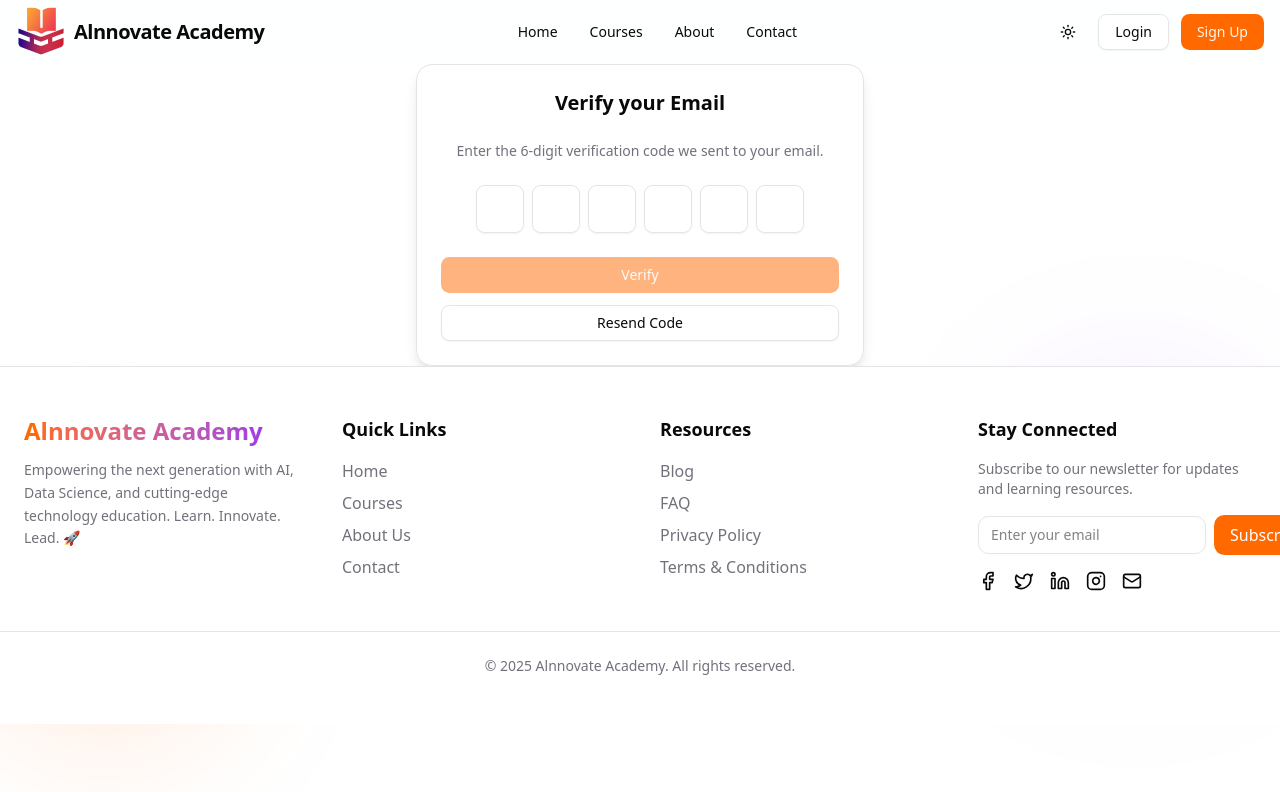
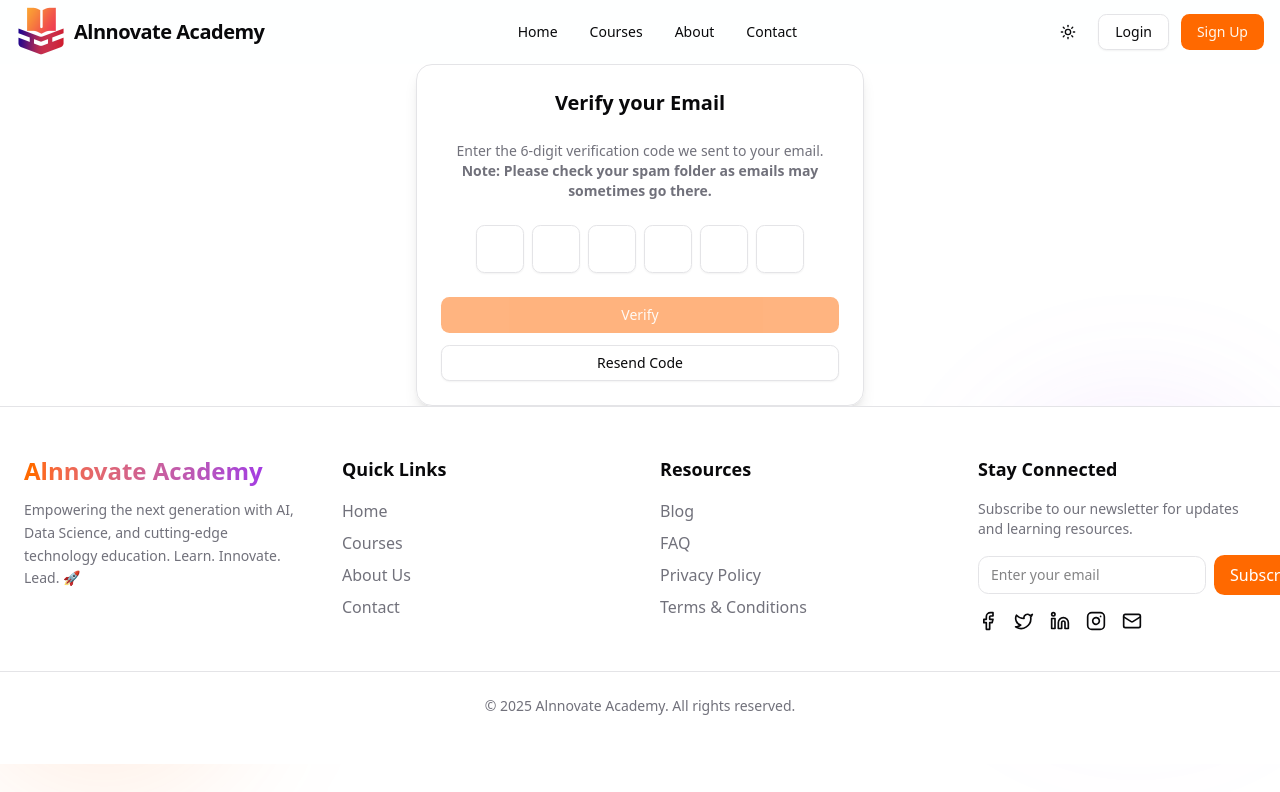
Before and after one commit to XRS5548/alnnovate-academy, a Next.js app: page /signup/verify in a window 1280 px wide. Shown: the top 792 px of the page. Built offline with nearby package versions, Linux system fonts and the light colour scheme; a web font is replaced by a local one.

Commit message:
span infomation on email send

```diff
--- a/components/admin/VerifyEmailForm.tsx
+++ b/components/admin/VerifyEmailForm.tsx
@@ -110,6 +110,8 @@ export default function VerifyEmailBox({ email }: { email: string }) {
       <h2 className="text-xl font-semibold">Verify your Email</h2>
       <p className="text-sm text-muted-foreground text-center">
         Enter the 6-digit verification code we sent to your email.
+        <br />
+        <strong>Note: Please check your spam folder as emails may sometimes go there.</strong>
       </p>
 
       <div className="flex gap-2">
```
